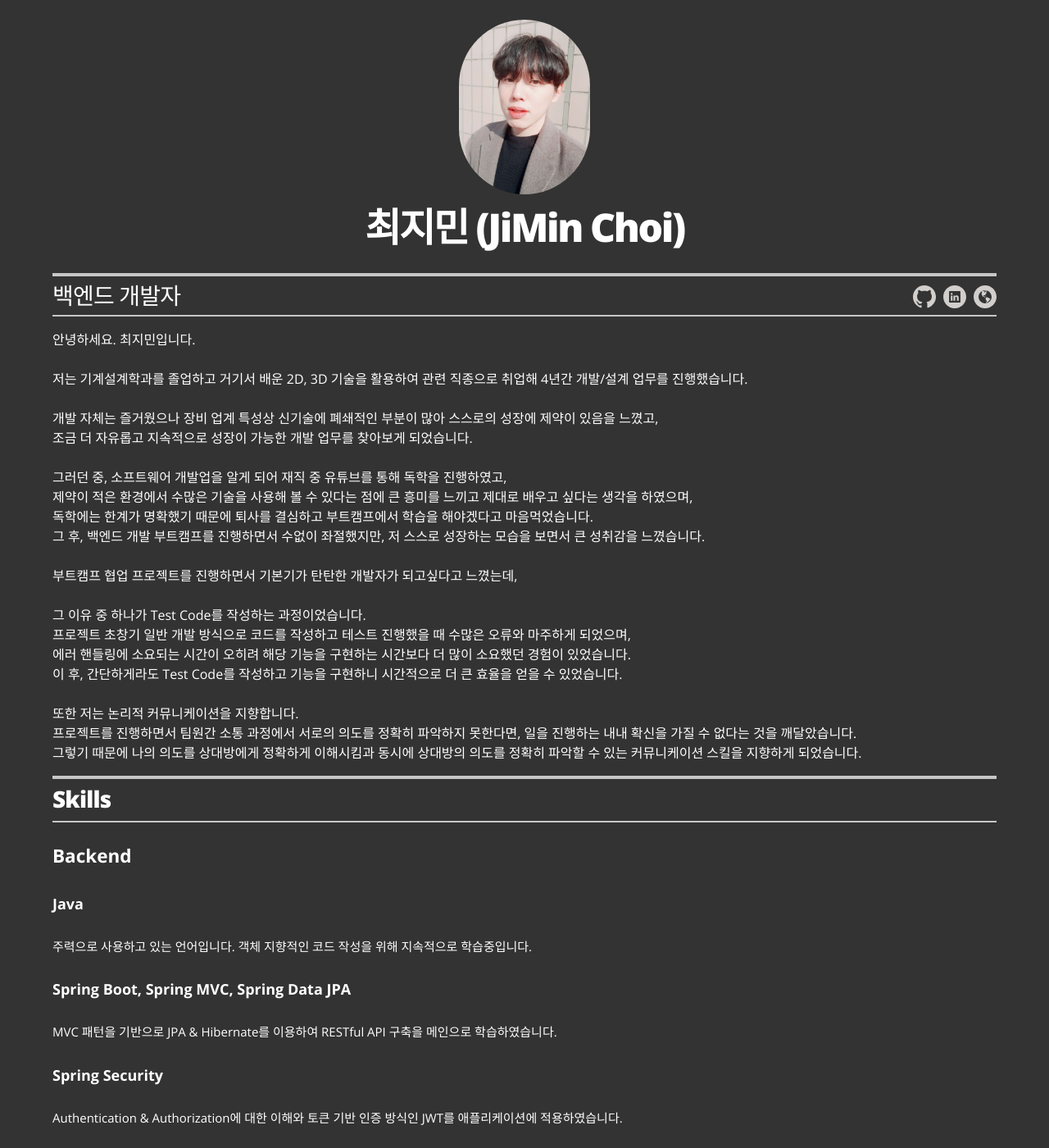
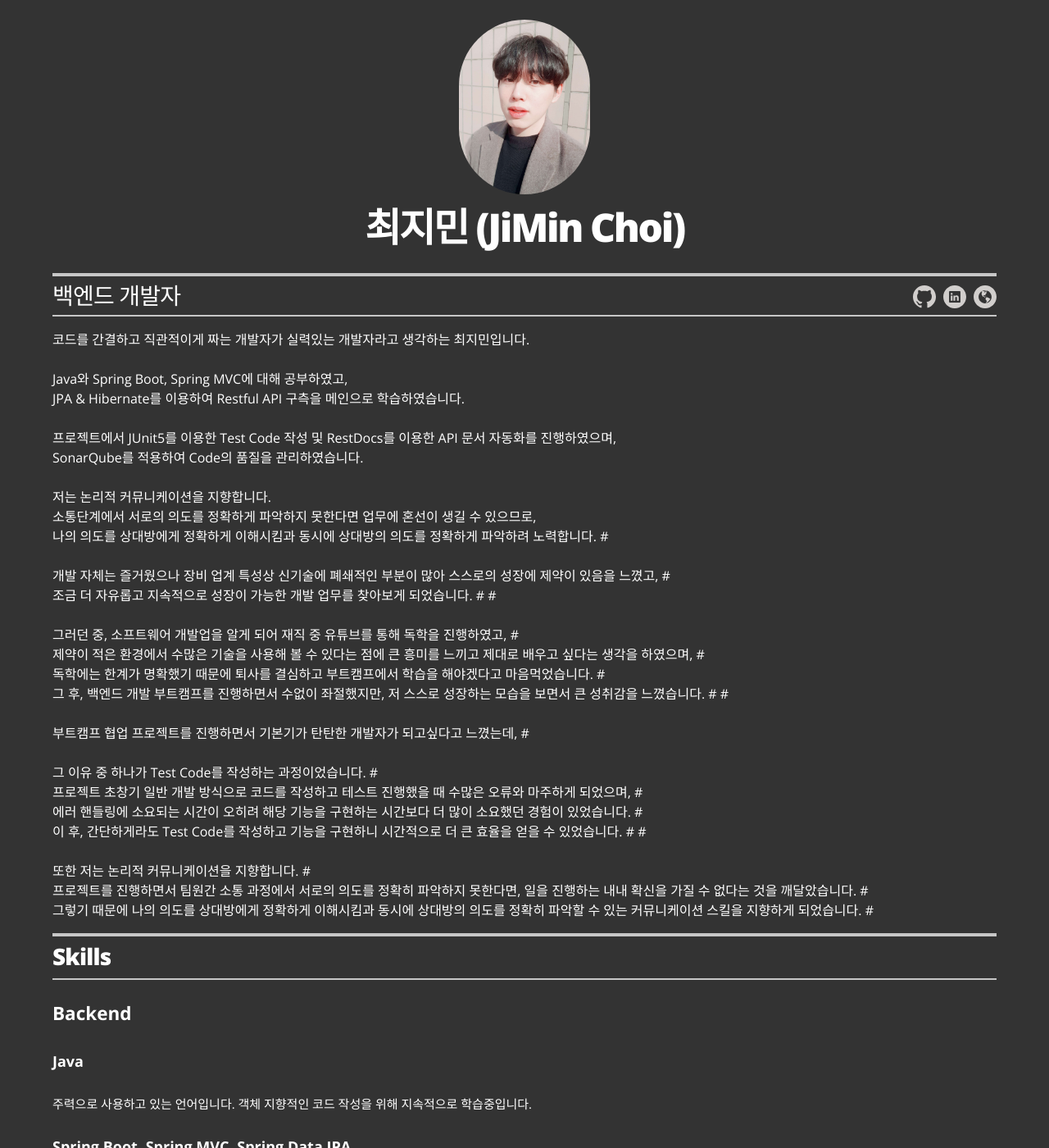
Before and after one commit to tlskals/tlskals.github.io, a Jekyll site: the page built from index.html, in a window 1280 px wide and 1400 px high. Shown: the whole window at 82% size. Built offline with Jekyll 4.4.1, drawn with Linux system fonts in a browser that asks for light colours; some of the changed text lies outside the part shown.

Commit message:
resume 수정

```diff
--- a/_config.yml
+++ b/_config.yml
@@ -23,28 +23,38 @@ resume_contact_address:         "Seoul, Republic of Korea"
 resume_header_contact_info:     "Seoul, Republic of Korea • (+82) 10-9052-8708 • chlwlals8708@gmail.com"
 display_header_contact_info:    "false"
 
-resume_header_intro: "<p>안녕하세요. 최지민입니다.
+resume_header_intro: "<p>코드를 간결하고 직관적이게 짜는 개발자가 실력있는 개발자라고 생각하는 최지민입니다.
 
-<br><br>저는 기계설계학과를 졸업하고 거기서 배운 2D, 3D 기술을 활용하여 관련 직종으로 취업해 4년간 개발/설계 업무를 진행했습니다.
+<br><br>Java와 Spring Boot, Spring MVC에 대해 공부하였고,
+<br>JPA & Hibernate를 이용하여 Restful API 구측을 메인으로 학습하였습니다.
 
-<br><br>개발 자체는 즐거웠으나 장비 업계 특성상 신기술에 폐쇄적인 부분이 많아 스스로의 성장에 제약이 있음을 느꼈고,
-<br>조금 더 자유롭고 지속적으로 성장이 가능한 개발 업무를 찾아보게 되었습니다.
+<br><br>프로젝트에서 JUnit5를 이용한 Test Code 작성 및 RestDocs를 이용한 API 문서 자동화를 진행하였으며,
+<br>SonarQube를 적용하여 Code의 품질을 관리하였습니다.
 
-<br><br>그러던 중, 소프트웨어 개발업을 알게 되어 재직 중 유튜브를 통해 독학을 진행하였고,
-<br>제약이 적은 환경에서 수많은 기술을 사용해 볼 수 있다는 점에 큰 흥미를 느끼고 제대로 배우고 싶다는 생각을 하였으며,
-<br>독학에는 한계가 명확했기 때문에 퇴사를 결심하고 부트캠프에서 학습을 해야겠다고 마음먹었습니다.
-<br>그 후, 백엔드 개발 부트캠프를 진행하면서 수없이 좌절했지만, 저 스스로 성장하는 모습을 보면서 큰 성취감을 느꼈습니다.
+<br><br>저는 논리적 커뮤니케이션을 지향합니다.
+<br>소통단계에서 서로의 의도를 정확하게 파악하지 못한다면 업무에 혼선이 생길 수 있으므로,
+<br>나의 의도를 상대방에게 정확하게 이해시킴과 동시에 상대방의 의도를 정확하게 파악하려 노력합니다.
 
-<br><br>부트캠프 협업 프로젝트를 진행하면서 기본기가 탄탄한 개발자가 되고싶다고 느꼈는데,
-<br><br>그 이유 중 하나가 Test Code를 작성하는 과정이었습니다.
-<br>프로젝트 초창기 일반 개발 방식으로 코드를 작성하고 테스트 진행했을 때 수많은 오류와 마주하게 되었으며,
-<br>에러 핸들링에 소요되는 시간이 오히려 해당 기능을 구현하는 시간보다 더 많이 소요했던 경험이 있었습니다.
-<br>이 후, 간단하게라도 Test Code를 작성하고 기능을 구현하니 시간적으로 더 큰 효율을 얻을 수 있었습니다.
 
-<br><br>또한 저는 논리적 커뮤니케이션을 지향합니다.
-<br>프로젝트를 진행하면서 팀원간 소통 과정에서 서로의 의도를 정확히 파악하지 못한다면, 일을 진행하는 내내 확신을 가질 수 없다는 것을 깨달았습니다.
-<br>그렇기 때문에 나의 의도를 상대방에게 정확하게 이해시킴과 동시에 상대방의 의도를 정확히 파악할 수 있는 커뮤니케이션 스킬을 지향하게 되었습니다.
-<br></p>"
+
+#<br><br>개발 자체는 즐거웠으나 장비 업계 특성상 신기술에 폐쇄적인 부분이 많아 스스로의 성장에 제약이 있음을 느꼈고,
+#<br>조금 더 자유롭고 지속적으로 성장이 가능한 개발 업무를 찾아보게 되었습니다.
+#
+#<br><br>그러던 중, 소프트웨어 개발업을 알게 되어 재직 중 유튜브를 통해 독학을 진행하였고,
+#<br>제약이 적은 환경에서 수많은 기술을 사용해 볼 수 있다는 점에 큰 흥미를 느끼고 제대로 배우고 싶다는 생각을 하였으며,
+#<br>독학에는 한계가 명확했기 때문에 퇴사를 결심하고 부트캠프에서 학습을 해야겠다고 마음먹었습니다.
+#<br>그 후, 백엔드 개발 부트캠프를 진행하면서 수없이 좌절했지만, 저 스스로 성장하는 모습을 보면서 큰 성취감을 느꼈습니다.
+#
+#<br><br>부트캠프 협업 프로젝트를 진행하면서 기본기가 탄탄한 개발자가 되고싶다고 느꼈는데,
+#<br><br>그 이유 중 하나가 Test Code를 작성하는 과정이었습니다.
+#<br>프로젝트 초창기 일반 개발 방식으로 코드를 작성하고 테스트 진행했을 때 수많은 오류와 마주하게 되었으며,
+#<br>에러 핸들링에 소요되는 시간이 오히려 해당 기능을 구현하는 시간보다 더 많이 소요했던 경험이 있었습니다.
+#<br>이 후, 간단하게라도 Test Code를 작성하고 기능을 구현하니 시간적으로 더 큰 효율을 얻을 수 있었습니다.
+#
+#<br><br>또한 저는 논리적 커뮤니케이션을 지향합니다.
+#<br>프로젝트를 진행하면서 팀원간 소통 과정에서 서로의 의도를 정확히 파악하지 못한다면, 일을 진행하는 내내 확신을 가질 수 없다는 것을 깨달았습니다.
+#<br>그렇기 때문에 나의 의도를 상대방에게 정확하게 이해시킴과 동시에 상대방의 의도를 정확히 파악할 수 있는 커뮤니케이션 스킬을 지향하게 되었습니다.
+#<br></p>"
 
 # use "yes" to display the email contact button,
 # "no" to display an "I'm not looking for work" message,
--- a/_layouts/resume.html
+++ b/_layouts/resume.html
@@ -84,7 +84,7 @@
             <p class="resume-item-copy">{{ project.description1 }}</p>
             <p class="resume-item-copy">{{ project.description2 }}</p>
             <p class="resume-item-copy">{% if project.repository-url %}<a href="{{ project.repository-url }} " itemprop="url" style="color: #fff">{{ project.repository }}</a>{% else %}{{ project.repository }}{% endif %}</p>
-            <p class="resume-item-copy">{{project.summary}} <A href="https://github.com/tlskals/Project_Review/blob/main/Reivew/Raw%20Query%EB%A5%BC%20%EC%9D%B4%EC%9A%A9%ED%95%9C%20Search%20%EA%B8%B0%EB%8A%A5%20%EA%B5%AC%ED%98%84.md" style="color: #fff"> ⭐ Raw Query를 이용한 검색 기능 구현 </A> <br> <A href="https://github.com/tlskals/Project_Review/blob/main/Reivew/AOP%EB%A5%BC%20%EC%9D%B4%EC%9A%A9%ED%95%9C%20Logging%20%EA%B5%AC%ED%98%84.md" style="color: #fff"> ⭐ AOP를 이용한 Logging 구현 <br><A href="https://github.com/tlskals/Project_Review/blob/main/Reivew/Redis%20Cache%20Server%EB%A5%BC%20%EC%9D%B4%EC%9A%A9%ED%95%9C%20%EC%84%B1%EB%8A%A5%20%EC%B5%9C%EC%A0%81%ED%99%94.md" style="color: #fff"> ⭐ Redis Cache Server를 이용한 성능 최적화 <br> <A href="https://github.com/tlskals/Project_Review/blob/main/Reivew/SonarQube%EB%A5%BC%20%EC%9D%B4%EC%9A%A9%ED%95%9C%20%EC%BD%94%EB%93%9C%20%ED%92%88%EC%A7%88%20%EA%B0%9C%EC%84%A0.md" style="color: #fff"> ⭐ SonarQube를 이용한 코드 품질 개선 </A></A> </A></p>
+            <p class="resume-item-copy">{{project.summary}} <A href="https://github.com/tlskals/Project_Review/blob/main/Reivew/AOP%EB%A5%BC%20%EC%9D%B4%EC%9A%A9%ED%95%9C%20Logging%20%EA%B5%AC%ED%98%84.md" style="color: #fff"> ⭐ AOP를 이용한 Logging 구현 <br><A href="https://github.com/tlskals/Project_Review/blob/main/Reivew/Redis%20Cache%20Server%EB%A5%BC%20%EC%9D%B4%EC%9A%A9%ED%95%9C%20%EC%84%B1%EB%8A%A5%20%EC%B5%9C%EC%A0%81%ED%99%94.md" style="color: #fff"> ⭐ Redis Cache Server를 이용한 성능 최적화 <br> <A href="https://github.com/tlskals/Project_Review/blob/main/Reivew/SonarQube%EB%A5%BC%20%EC%9D%B4%EC%9A%A9%ED%95%9C%20%EC%BD%94%EB%93%9C%20%ED%92%88%EC%A7%88%20%EA%B0%9C%EC%84%A0.md" style="color: #fff"> ⭐ SonarQube를 이용한 코드 품질 개선 </A></A> </A></p>
           </div>
           {% endfor %}
 
```
